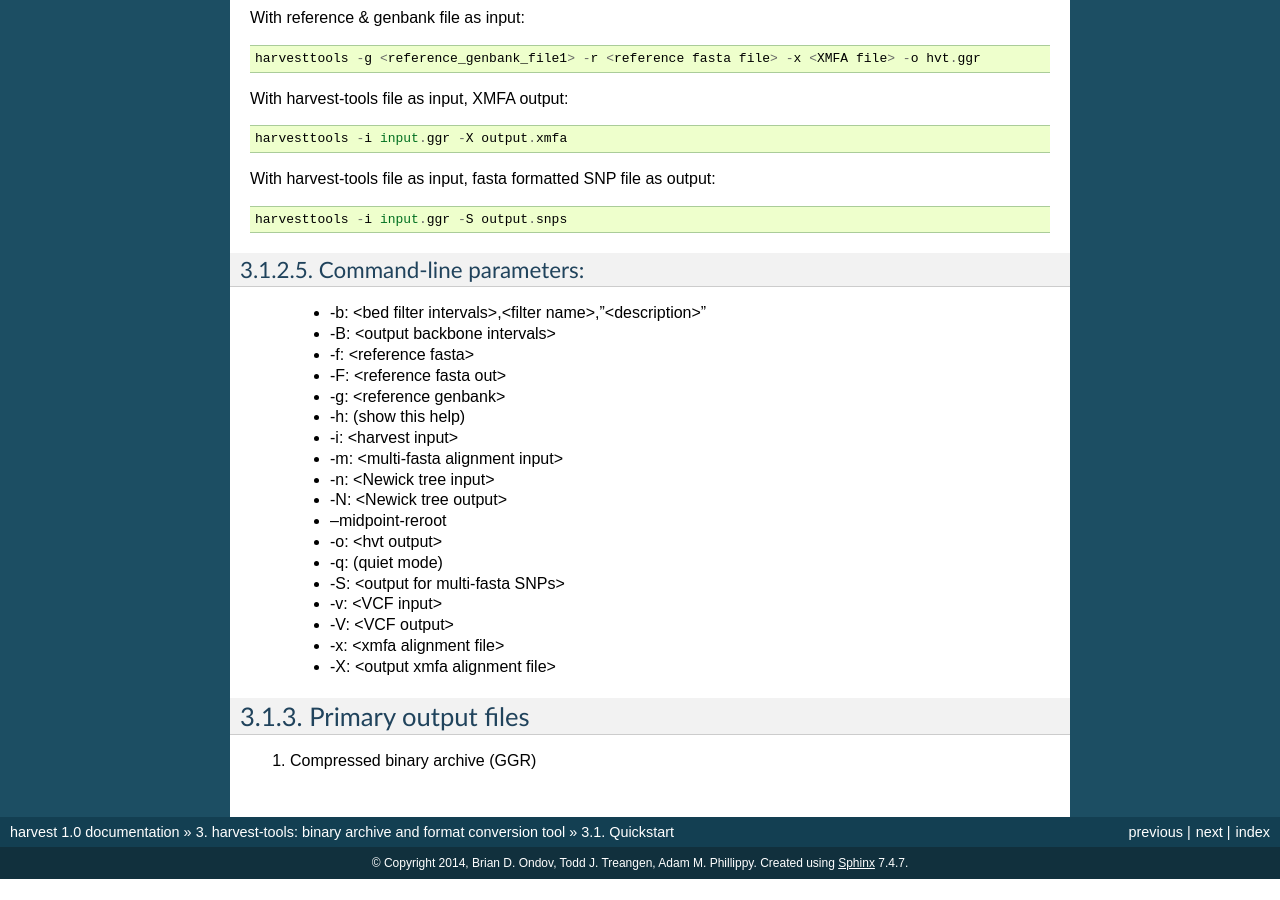
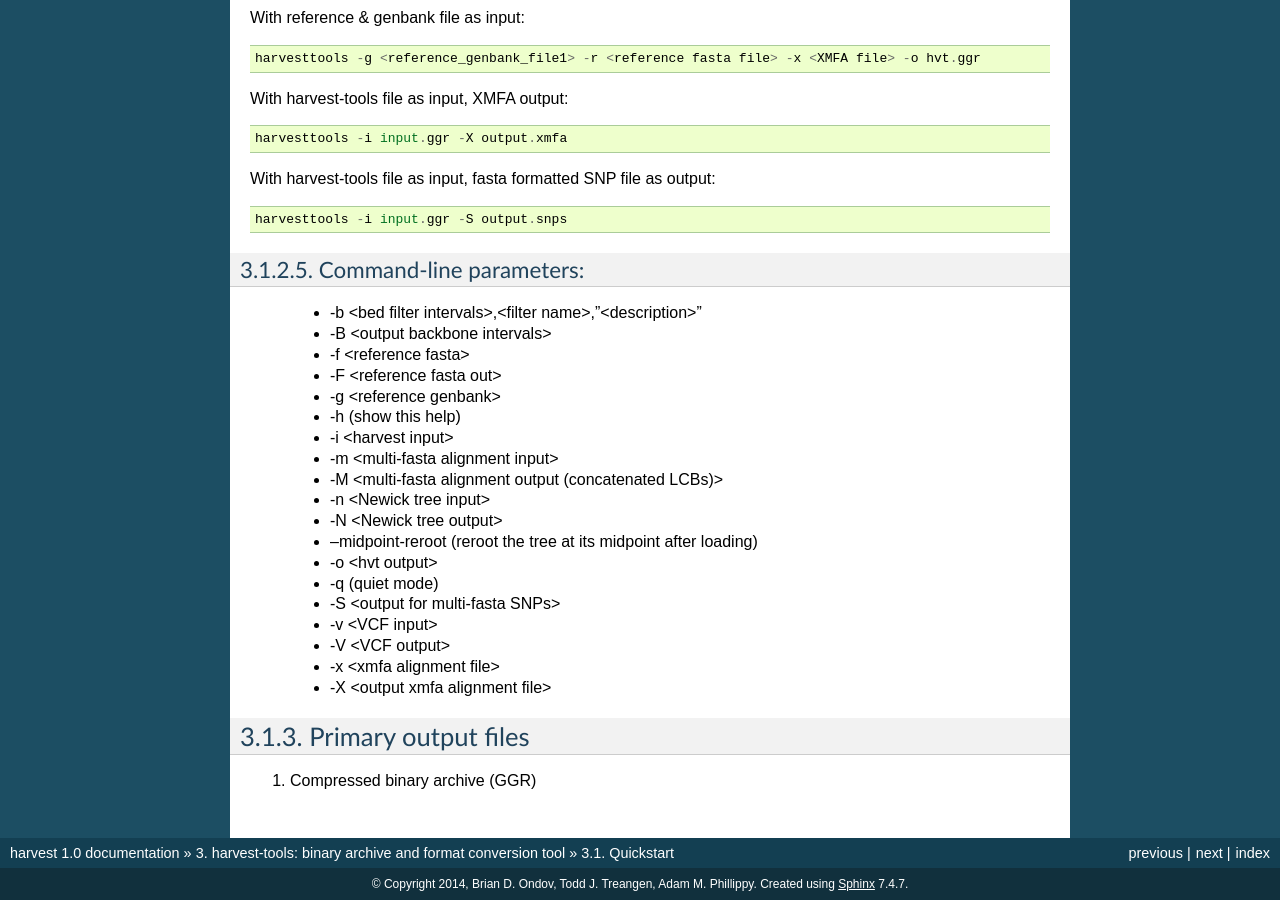
Before and after one commit to marbl/harvest, a Sphinx documentation site: the page built from docs/content/harvest/quickstart.rst, in a window 1280 px wide and 900 px high, scrolled down 907 px. Built offline with Sphinx 7.4.7, drawn with Linux system fonts in a browser that asks for light colours; pages that are not in the unit, such as notebooks, are missing from menus; before the commit the page ends 1786 px from its top, so only the background shows below that.

Commit message:
harvesttools parameters update

```diff
--- a/docs/content/harvest/quickstart.rst
+++ b/docs/content/harvest/quickstart.rst
@@ -54,24 +54,25 @@ With harvest-tools file as input, fasta formatted SNP file as output::
 
 Command-line parameters:
 """""""""""""""""""""""""
-   - -b: <bed filter intervals>,<filter name>,"<description>"
-   - -B: <output backbone intervals>
-   - -f: <reference fasta>
-   - -F: <reference fasta out>
-   - -g: <reference genbank>
-   - -h: (show this help)
-   - -i: <harvest input>
-   - -m: <multi-fasta alignment input>
-   - -n: <Newick tree input>
-   - -N: <Newick tree output>
-   - --midpoint-reroot
-   - -o: <hvt output>
-   - -q: (quiet mode)
-   - -S: <output for multi-fasta SNPs>
-   - -v: <VCF input>
-   - -V: <VCF output>
-   - -x: <xmfa alignment file>
-   - -X: <output xmfa alignment file>
+   - -b <bed filter intervals>,<filter name>,"<description>"
+   - -B <output backbone intervals>
+   - -f <reference fasta>
+   - -F <reference fasta out>
+   - -g <reference genbank>
+   - -h (show this help)
+   - -i <harvest input>
+   - -m <multi-fasta alignment input>
+   - -M <multi-fasta alignment output (concatenated LCBs)>
+   - -n <Newick tree input>
+   - -N <Newick tree output>
+   - --midpoint-reroot (reroot the tree at its midpoint after loading)
+   - -o <hvt output>
+   - -q (quiet mode)
+   - -S <output for multi-fasta SNPs>
+   - -v <VCF input>
+   - -V <VCF output>
+   - -x <xmfa alignment file>
+   - -X <output xmfa alignment file>
 
 Primary output files
 -------------
```
